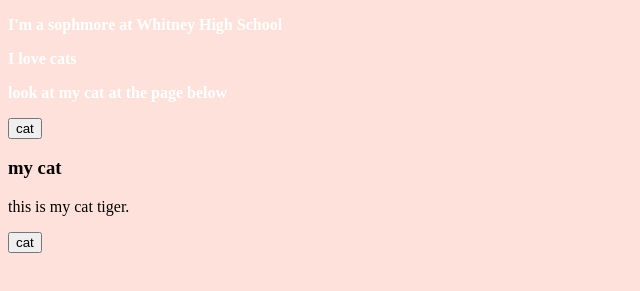
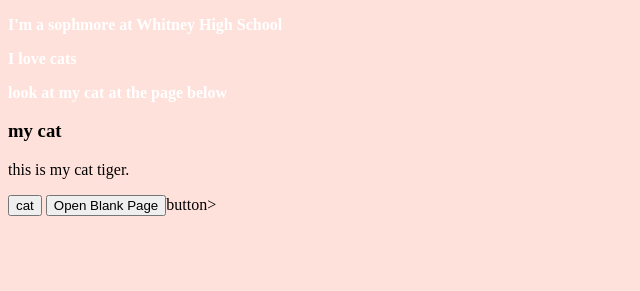
Before and after one commit to xiaqiuusa/xiaqiuusa.github.io, a plain HTML site: page index.html in a window 1280 px wide. Shown: the part 105-396 px from the top of the page, without its empty margins (0-640 px from the left). Drawn offline with Linux system fonts and the light colour scheme.

Commit message:
Update index.html

```diff
--- a/index.html
+++ b/index.html
@@ -10,13 +10,11 @@
   <p> I love cats <p>
     <p> look at my cat at the page below</b> <p>
       <div class="tab">
-  <button class="tablinks" onclick="openCity(event, 'cat')">cat</button>
-</div>
-  <div id="cat" class="tablinks">
   <h3>my cat</h3>
   <p>this is my cat tiger.</p>
 </div>
    <button type="button">cat</button>
+  <button onclick="window.open('about:blank', '_blank')">Open Blank Page </button>button>
 <img src= "">
 </body>
 </html>
```
